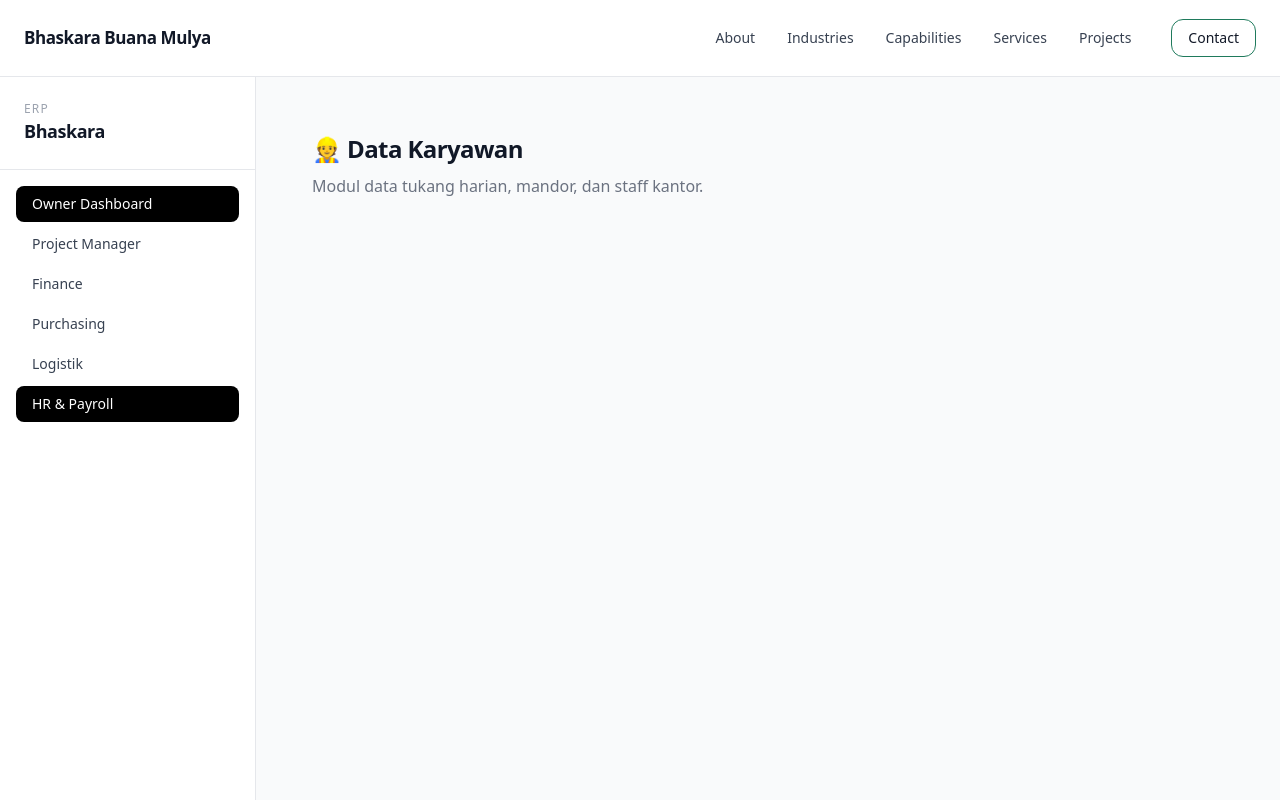
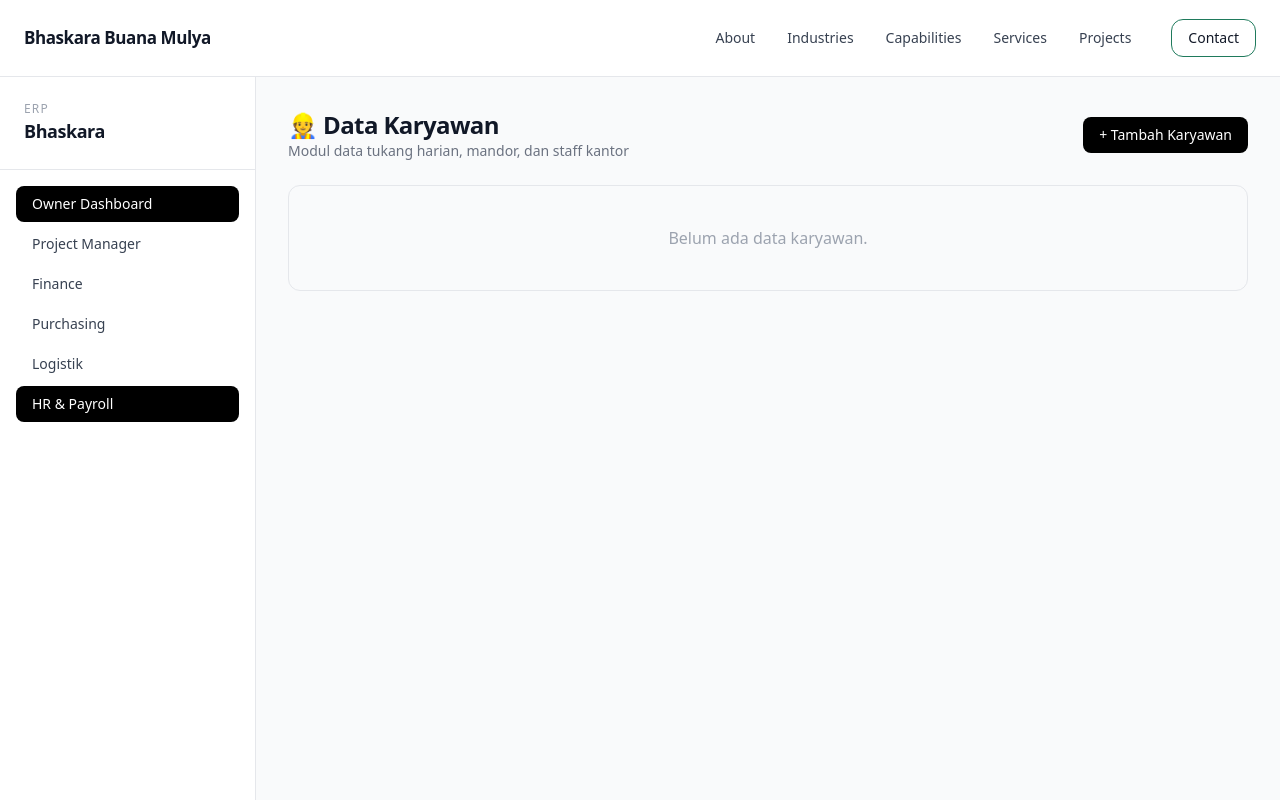
Before and after one commit to herlan-syihabudin/Bhaskara, a Next.js app: page /dashboard/payroll/karyawan in a window 1280 px wide. Shown: the top 800 px of the page. Built offline with nearby package versions, Linux system fonts and the light colour scheme.

Commit message:
Update page.tsx

```diff
--- a/app/dashboard/payroll/karyawan/page.tsx
+++ b/app/dashboard/payroll/karyawan/page.tsx
@@ -1,10 +1,29 @@
+import Link from "next/link";
+
 export default function KaryawanPage() {
   return (
-    <section className="p-6 space-y-2">
-      <h1 className="text-2xl font-semibold">👷 Data Karyawan</h1>
-      <p className="text-gray-500">
-        Modul data tukang harian, mandor, dan staff kantor.
-      </p>
+    <section className="space-y-6">
+      {/* HEADER */}
+      <div className="flex items-center justify-between">
+        <div>
+          <h1 className="text-2xl font-semibold">👷 Data Karyawan</h1>
+          <p className="text-sm text-gray-500">
+            Modul data tukang harian, mandor, dan staff kantor
+          </p>
+        </div>
+
+        <Link
+          href="/dashboard/payroll/karyawan/tambah"
+          className="px-4 py-2 rounded-lg bg-black text-white text-sm hover:bg-gray-800"
+        >
+          + Tambah Karyawan
+        </Link>
+      </div>
+
+      {/* EMPTY STATE */}
+      <div className="border rounded-xl p-10 text-center text-gray-400">
+        Belum ada data karyawan.
+      </div>
     </section>
   );
 }
```
